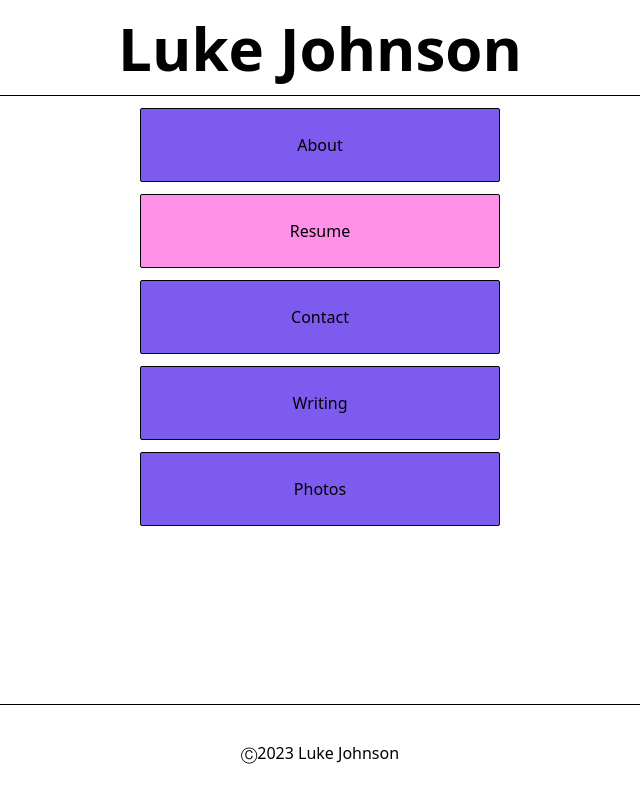
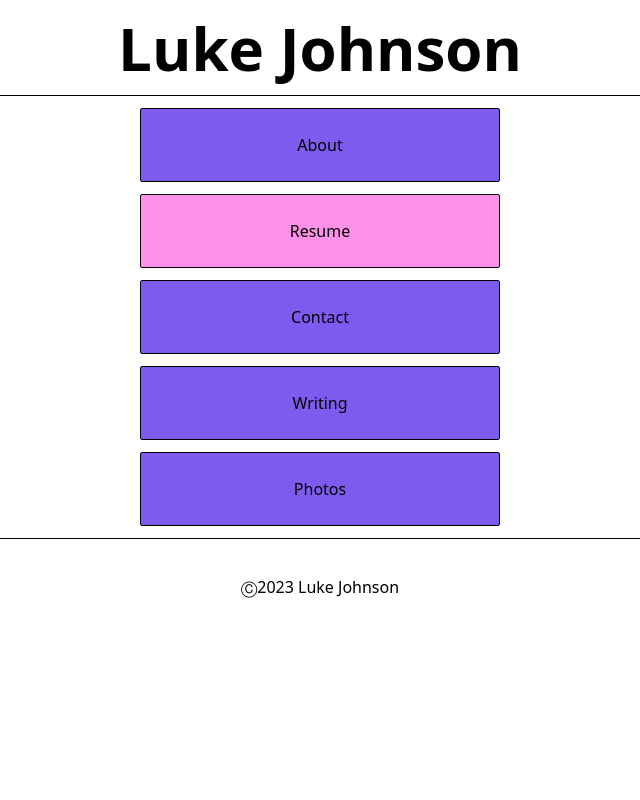
Before and after one commit to lukejo-io/website, a Next.js app: page / in a window 1280 px wide. Shown: the whole page, without its empty margins (320-960 px from the left). Built offline with nearby package versions, Linux system fonts and the light colour scheme.

Commit message:
Fix footer

```diff
--- a/components/Layout.tsx
+++ b/components/Layout.tsx
@@ -5,7 +5,7 @@ import Link from "next/link";
 
 function Layout({ children }: PropsWithChildren) {
   return (
-    <div className="flex flex-col w-full">
+    <div className="grid-rows-[auto_1fr_auto] grid-cols-[auto_1fr_auto]">
       <Link href={"/"}>
         <div className="flex h-24 w-full items-center justify-center border-b">
           <h1 className="text-5xl lg:text-6xl font-bold">Luke Johnson</h1>
@@ -15,7 +15,7 @@ function Layout({ children }: PropsWithChildren) {
         {children}
       </div>
 
-      <footer className="flex h-24 w-screen items-center justify-center border-t absolute bottom-0">
+      <footer className="flex h-24 w-screen items-center justify-center border-t ">
         Ⓒ2023 Luke Johnson
       </footer>
     </div>
```
